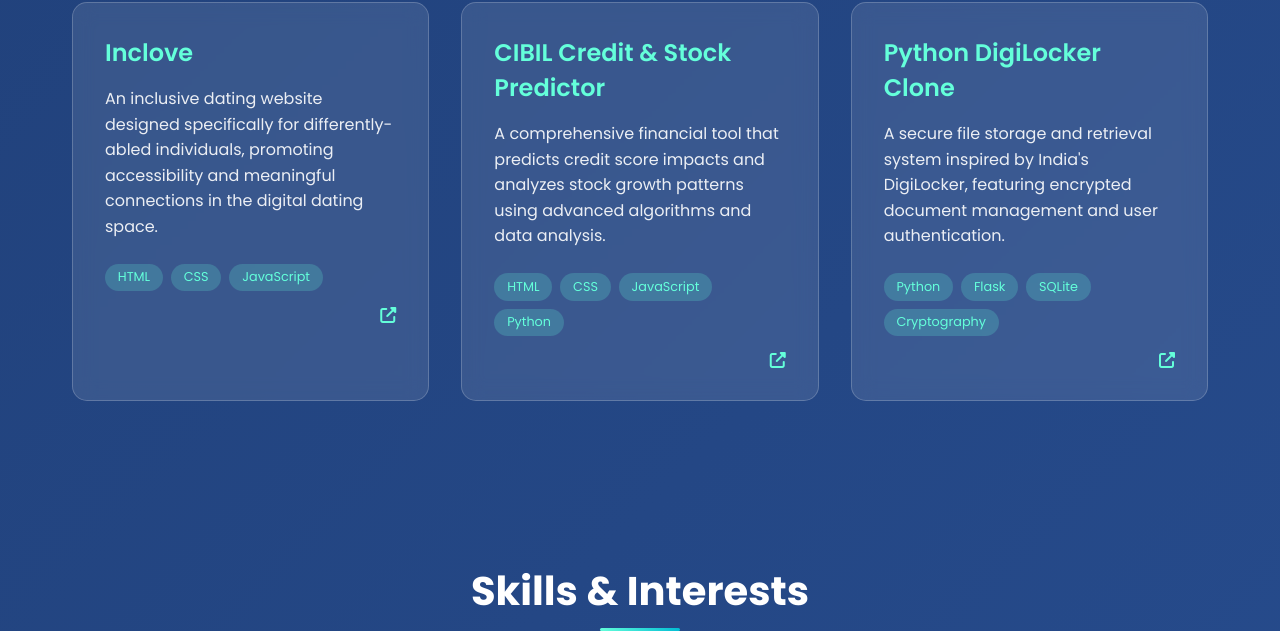
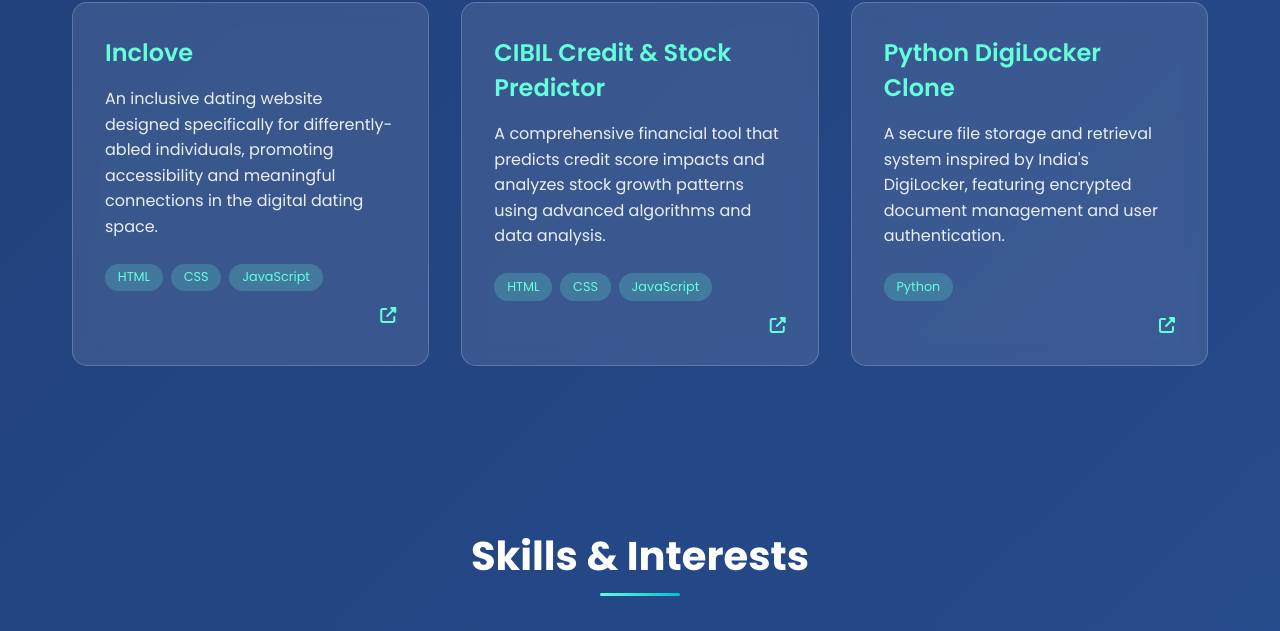
Before and after one commit to Prince3515/Portfolio, a plain HTML site: page index.html in a window 1280 px wide. Shown: the part 1554-2185 px from the top of the page. Drawn offline with Linux system fonts and the light colour scheme.

Commit message:
Update index.html

```diff
--- a/index.html
+++ b/index.html
@@ -713,7 +713,7 @@
                     <span class="tech-tag">CSS</span>
                     <span class="tech-tag">JavaScript</span>
                 </div>
-                <i class="fas fa-external-link-alt" style="color: #64ffda; float: right;"></i>
+                <a href="https://inclove.netlify.app/" class="fas fa-external-link-alt" style="color: #64ffda; float: right;"></a>
             </div>
 
             <div class="project-card" onclick="window.open('https://github.com/Prince3515', '_blank')">
@@ -723,7 +723,7 @@
                     <span class="tech-tag">HTML</span>
                     <span class="tech-tag">CSS</span>
                     <span class="tech-tag">JavaScript</span>
-                    <span class="tech-tag">Python</span>
+
                 </div>
                 <i class="fas fa-external-link-alt" style="color: #64ffda; float: right;"></i>
             </div>
@@ -733,9 +733,7 @@
                 <p>A secure file storage and retrieval system inspired by India's DigiLocker, featuring encrypted document management and user authentication.</p>
                 <div class="tech-stack">
                     <span class="tech-tag">Python</span>
-                    <span class="tech-tag">Flask</span>
-                    <span class="tech-tag">SQLite</span>
-                    <span class="tech-tag">Cryptography</span>
+
                 </div>
                 <i class="fas fa-external-link-alt" style="color: #64ffda; float: right;"></i>
             </div>
```
